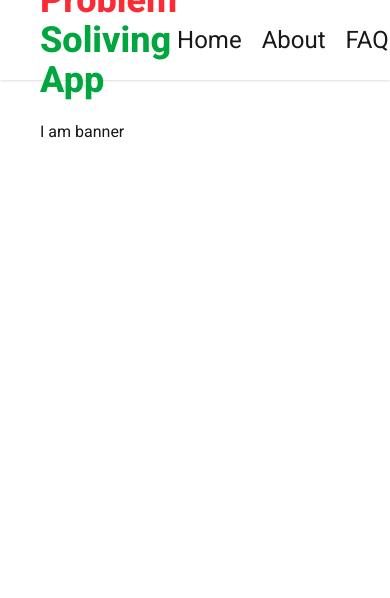
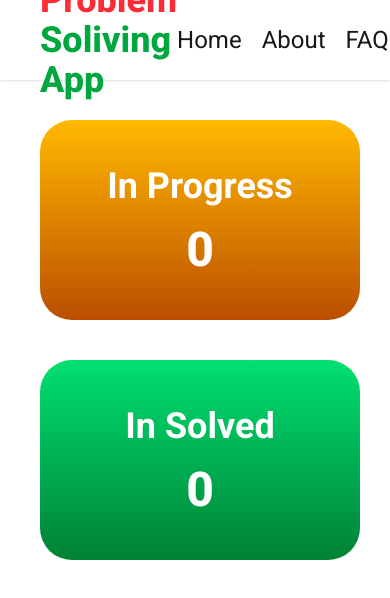
Before and after one commit to shakiburrashid/Problem-Solving-App, a React (Vite) app: page /contact in a window 390 px wide. Shown: the top 598 px of the page. Built offline with nearby package versions, Linux system fonts and the light colour scheme.

Commit message:
Banner components create with responsive

```diff
--- a/src/App.jsx
+++ b/src/App.jsx
@@ -20,9 +20,9 @@ function App() {
           <Route path="/about" element={<About />} />
           <Route path="/faq" element={<FAQ />} />
           <Route path="/contact" element={<Contact />} />
-        </Routes> */}
-
-        <section className="px-10 pt-10 font-roboto">
+        </Routes>
+         */}
+        <section className="px-10 py-10 font-roboto">
           <Banner/>
 
         </section>
--- a/src/Components/Banner/Banner.jsx
+++ b/src/Components/Banner/Banner.jsx
@@ -1,11 +1,19 @@
 import React from 'react'
 
 function Banner() {
+  const size = "h-80 w-250 rounded-4xl place-content-center flex flex-col items-center gap-5 max-2xl:h-50 max-md:w-80 cursor-pointer"
   return (
-    <div>
-      <h1>I am banner</h1>
+    <div className='flex justify-between gap-10 max-md:flex-col'>
+      <div className={`${size} bg-gradient-to-b from-amber-400 to-amber-700 hover:border-3 border-white`}>
+        <h1 className='text-5xl font-bold max-md:text-4xl text-white'>In Progress</h1>
+        <h1 className='text-7xl font-extrabold max-2xl:text-5xl text-white'>0</h1>
+      </div>
+      <div className={`${size} bg-gradient-to-b from-green-400 to-green-700 hover:border-3 border-white`}>
+        <h1 className='text-5xl font-bold max-md:text-4xl text-white'>In Solved</h1>
+        <h1 className='text-7xl font-extrabold max-2xl:text-5xl text-white'>0</h1>
+      </div>
     </div>
-  )
+  );
 }
 
 export default Banner
--- a/src/Components/Navbar/Navbar.jsx
+++ b/src/Components/Navbar/Navbar.jsx
@@ -10,10 +10,10 @@ function Navbar() {
 
                 <nav >
                     <ul className="flex gap-5 text-2xl">
-                        <Link to='/'> <li className="cursor-pointer">Home</li></Link>
-                        <Link to='/about'><li className="cursor-pointer">About</li></Link>
-                        <Link to='/faq'>  <li className="cursor-pointer">FAQ</li></Link>
-                        <Link to='/contact'> <li className="cursor-pointer">Contact</li></Link>
+                        <Link to='/'> <li className="cursor-pointer hover:font-bold">Home</li></Link>
+                        <Link to='/about'><li className="cursor-pointer hover:font-bold">About</li></Link>
+                        <Link to='/faq'>  <li className="cursor-pointer hover:font-bold">FAQ</li></Link>
+                        <Link to='/contact'> <li className="cursor-pointer hover:font-bold">Contact</li></Link>
                     </ul>
                 </nav>
             </div>
```
